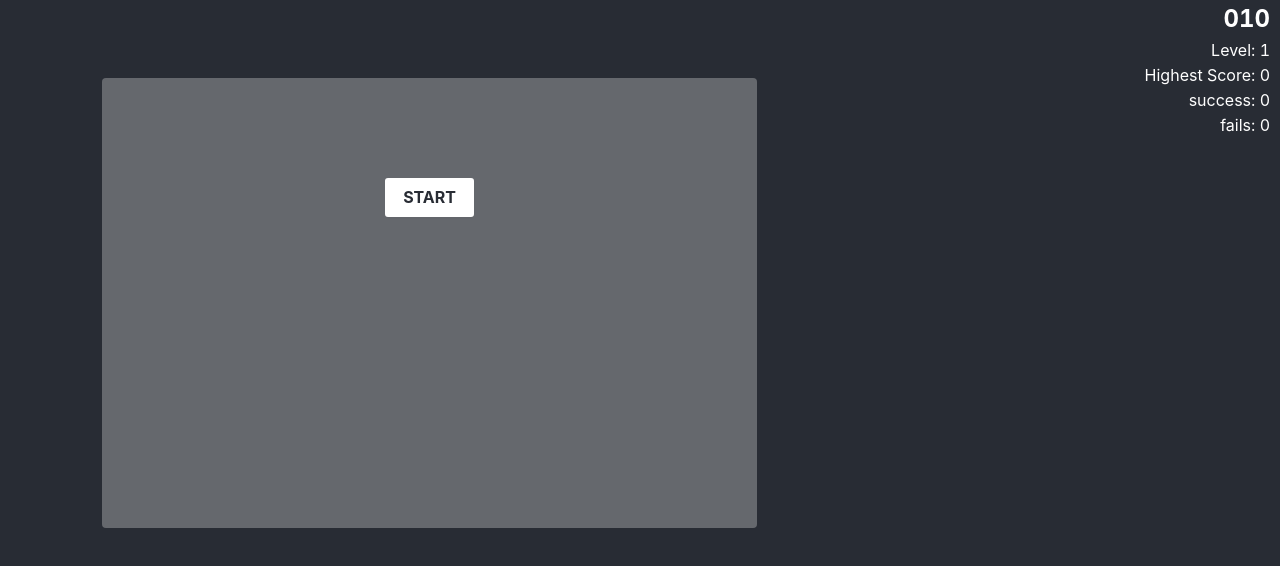
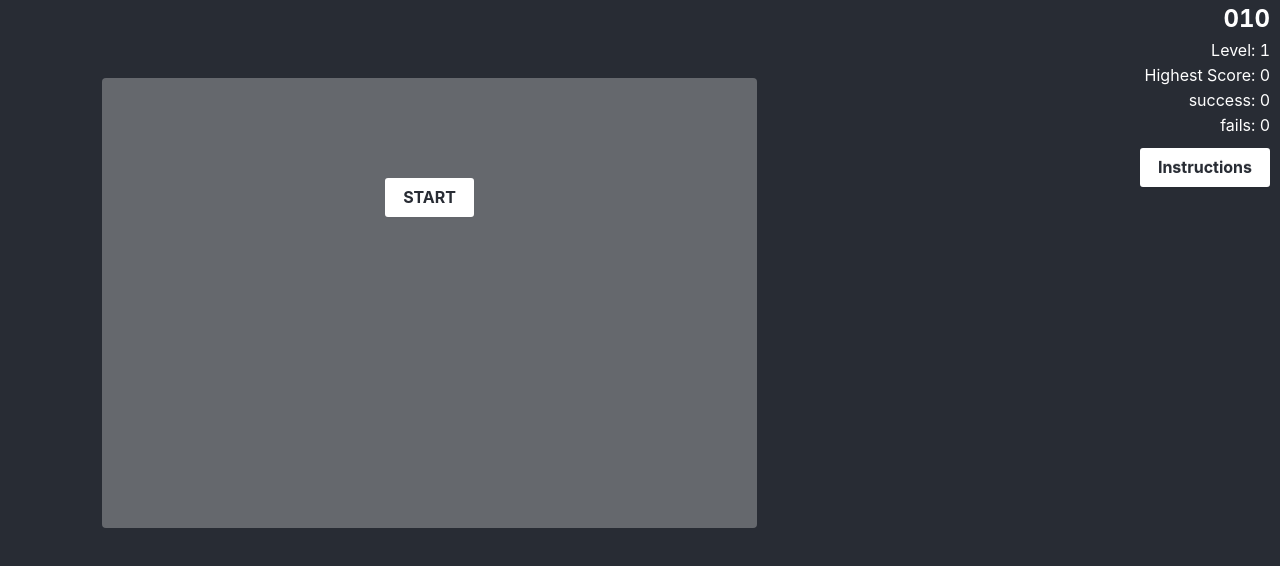
Before and after one commit to miriamglzr/mando-dash, a React (Create React App) app: page / in a window 1280 px wide. Shown: the top 566 px of the page. Built offline with nearby package versions, Linux system fonts and the light colour scheme.

Commit message:
instructions

```diff
--- /dev/null
+++ b/src/components/Instructions/Instructions.tsx
@@ -0,0 +1,46 @@
+import { useState } from "react";
+import { Modal } from "antd";
+import { StartButton } from "../GameContainer/styles";
+
+export default function Instructions() {
+	const [isModalVisible, setIsModalVisible] = useState(false);
+
+	const showModal = () => {
+		setIsModalVisible(true);
+	};
+
+	const handleOk = () => {
+		setIsModalVisible(false);
+	};
+
+	return (
+		<div>
+			<div className="d-flex justify-content-end">
+				<StartButton type="primary" onClick={showModal}>
+					Instructions
+				</StartButton>
+			</div>
+			<Modal
+				visible={isModalVisible}
+				onOk={handleOk}
+				cancelButtonProps={{ ghost: true, disabled: true }}
+			>
+				<h1>Instructions</h1>
+
+				<ul>
+					<li>Press start to begin.</li>
+					<li>
+						Look at the order next to the black hole and find the Items inside
+						the group above.
+					</li>
+					<li>Drag and Drop the correct items inside the black hole.</li>
+					<li>Finish the order before the countdown turns to 000!</li>
+				</ul>
+
+				<div>Remember, don't make a mistake or you wil loose. 😱</div>
+				<br />
+				<h5>Enjoy! 🙂</h5>
+			</Modal>
+		</div>
+	);
+}
--- a/src/components/Score/Score.tsx
+++ b/src/components/Score/Score.tsx
@@ -1,5 +1,6 @@
 import { ScoreStyle } from "./styles";
 import { useEffect, useState } from "react";
+import Instructions from "../Instructions/Instructions";
 
 type Props = {
 	state: any;
@@ -31,6 +32,7 @@ export default function Score({ state }: Props) {
 					success: {successNumber}
 				</ScoreStyle>
 				<ScoreStyle>fails: {failedNumber}</ScoreStyle>
+				<Instructions />
 			</div>
 		</div>
 	);
```
